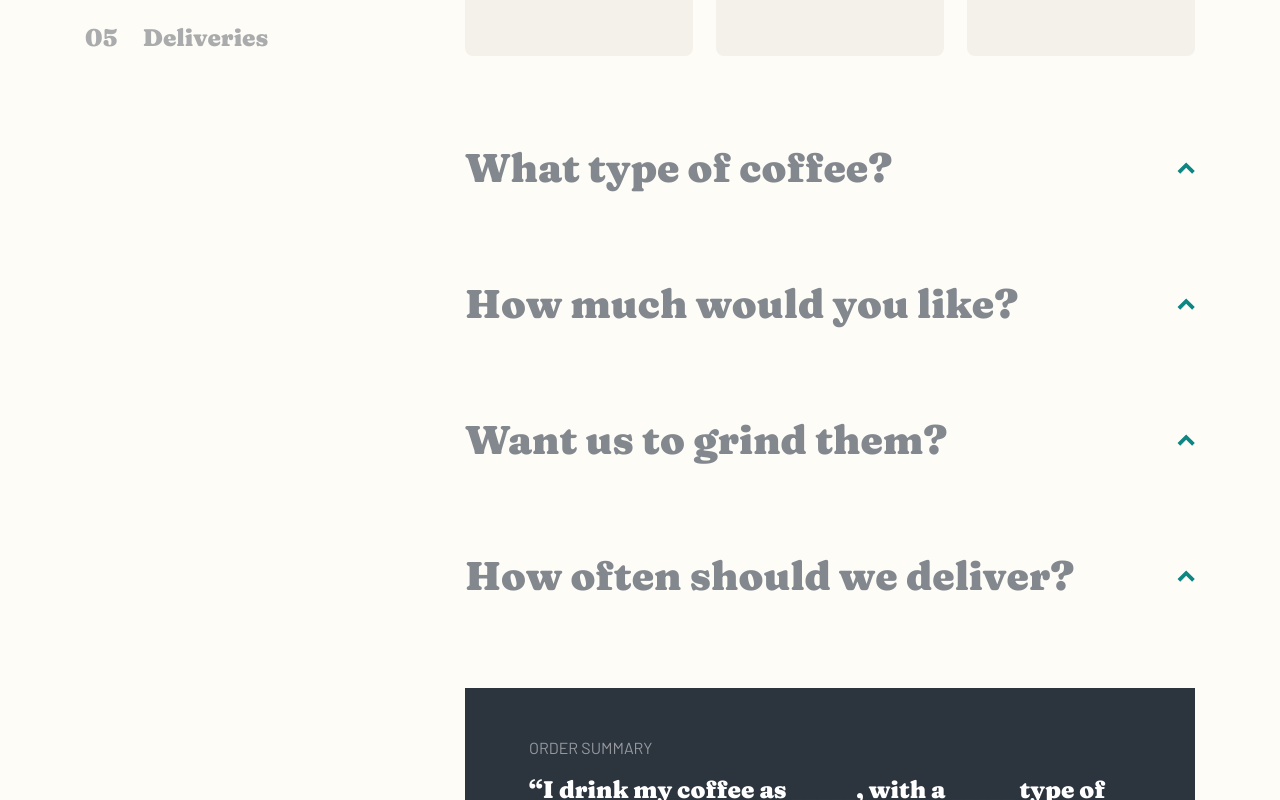
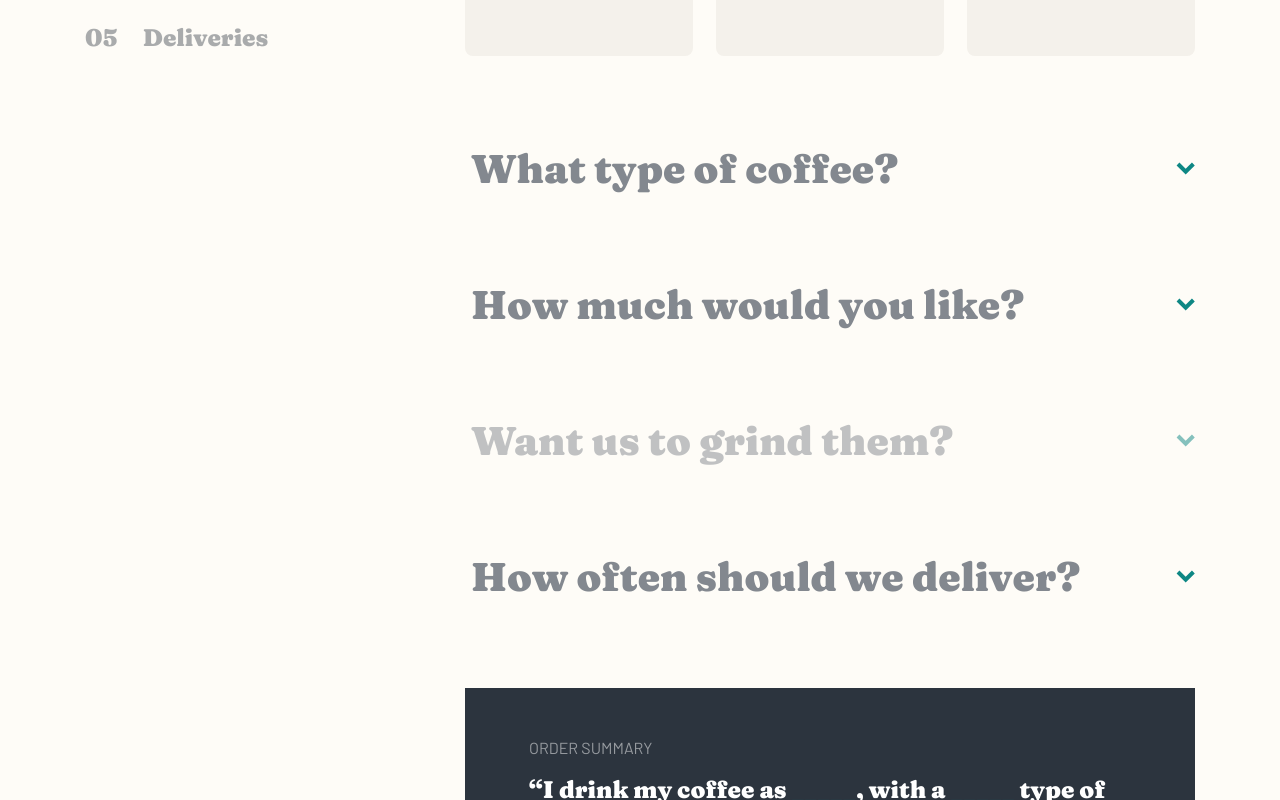
Before and after one commit to danielopq/Coffeeroasters, a React (Vite) app: page / in a window 1280 px wide. Shown: the part 1841-2641 px from the top of the page. Built offline with nearby package versions, Linux system fonts and the light colour scheme.

Commit message:
PlanOption.tsx - cleaning code, blocked prop added, comments extended

```diff
--- a/src/components/subscribe/subscribePlanMaker/SubscribePlanMaker.tsx
+++ b/src/components/subscribe/subscribePlanMaker/SubscribePlanMaker.tsx
@@ -27,7 +27,7 @@ const SubscribePlanMaker: React.FC = () => {
                     <PlanOption optionID={'preferences'} deployed={true} option={option01} getChoice={getChoice} />
                     <PlanOption optionID={'beanType'} deployed={false} option={option02} getChoice={getChoice} />
                     <PlanOption optionID={'quantity'} deployed={false} option={option03} getChoice={getChoice} />
-                    <PlanOption optionID={'grindOption'} deployed={false} option={option04} getChoice={getChoice} />
+                    <PlanOption optionID={'grindOption'} deployed={false} option={option04} blocked={true} getChoice={getChoice} />
                     <PlanOption optionID={'deliveries'} deployed={false} option={option05} getChoice={getChoice} />
                 </div>
             </div>
--- a/src/components/subscribe/subscribePlanMaker/planOption/PlanOption.tsx
+++ b/src/components/subscribe/subscribePlanMaker/planOption/PlanOption.tsx
@@ -18,57 +18,80 @@ interface PlanOptionProps {
     optionID: string;
     option: Option;
     deployed: boolean;
-    getChoice: (option:string,choice:string)=>void;
+    blocked?: boolean;
+    getChoice: (option: string, choice: string) => void;
 }
 
 /**
- * Component that renders a single product option for the consumer to select within a plan.
- * @param param0 - Contains the `deployed` state and the product `option` to be displayed.
- * @returns - The rendered product option.
+ * Component that renders an individual product option within a plan, allowing the user to make a selection.
+ * @param {PlanOptionProps} param0 - The properties for the component:
+ * - `optionID`: A unique identifier for the option.
+ * - `option`: The details of the option, including the header and the choices.
+ * - `deployed`: Determines if the choices should be displayed.
+ * - `blocked`: Optional flag to disable interactions with the option.
+ * - `getChoice`: Function to be called when a choice is selected.
+ * @returns {JSX.Element} The rendered component displaying the product option.
  */
-const PlanOption: React.FC<PlanOptionProps> = ({optionID, option, deployed, getChoice}) => {
+const PlanOption: React.FC<PlanOptionProps> = ({ optionID, option, deployed, blocked = false, getChoice }) => {
 
     const { optionHeader, choice01, choice02, choice03 } = option;
     const [selectedChoice, setSelectedChoice] = useState<string | null>(null);
-    const refArrow = useRef<HTMLButtonElement>(null);
+    const refOptionButton = useRef<HTMLButtonElement>(null);
     const refOptionChoices = useRef<HTMLDivElement>(null);
     const [choicesVisibility, SetChoicesVisibility] = useState<boolean>(deployed);
 
     useEffect(() => {
         displayChoices();
-    }, [])
+    }, []);
+
+    useEffect(() => {
+        if (refOptionButton.current) {
+            refOptionButton.current.className = blocked ? 'buttonBlocked' : 'arrowDown';
+        }
+    }, [blocked]);
 
     /**
-     * Sets the arrow to point up (choices expanded) or down (choices collapsed), and shows or hides the choices accordingly.
+     * Toggles the visibility of the choices and updates the button and choices styles.
+     * If the option is blocked, choices remain collapsed.
      */
     const displayChoices = () => {
-        SetChoicesVisibility(!choicesVisibility);
-        if (refArrow.current) {
-            choicesVisibility ? refArrow.current.className = 'arrow arrowDown' : refArrow.current.className = 'arrow arrowUp'
+        if (!blocked) {
+            SetChoicesVisibility(!choicesVisibility);
+            if (refOptionButton.current) {
+                refOptionButton.current.className = choicesVisibility ? 'arrowUp' : 'arrowDown';
+            }
+            if (refOptionChoices.current) {
+                refOptionChoices.current.className = choicesVisibility
+                    ? 'optionChoices optionChoicesExtended'
+                    : 'optionChoices optionChoicesCollapsed';
+            }
+        } else {
+            // Ensure the choices are collapsed when the option is blocked
+            if (refOptionChoices.current) {
+                refOptionChoices.current.className = 'optionChoices optionChoicesCollapsed';
+            }
         }
-        if (refOptionChoices.current) {
-            choicesVisibility ? refOptionChoices.current.className = 'optionChoices optionChoicesExtended' : refOptionChoices.current.className = 'optionChoices optionChoicesCollapsed'
-        }
-    }
+    };
 
+    /**
+     * Handles the selection of a choice made by the user.
+     * @param {string} id - The identifier of the selected choice (`choice01`, `choice02`, or `choice03`).
+     */
     const handleClick = (id: 'choice01' | 'choice02' | 'choice03') => {
         setSelectedChoice(id);
-        getChoice(optionID,option[id].title);
+        getChoice(optionID, option[id].title);
     };
 
     return (
         <div className='option'>
-            <div className='optionTitle' onClick={displayChoices}>
-                <h2>{optionHeader}</h2>
-                <button ref={refArrow} className='arrow arrowDown'></button>
-            </div>
+            <button ref={refOptionButton} onClick={displayChoices}>{optionHeader}</button>
             <div ref={refOptionChoices} className='optionChoices'>
-                <PlanChoice choiceProperties={choice01} selected={selectedChoice === 'choice01' } onClick={() => handleClick('choice01')} />
-                <PlanChoice choiceProperties={choice02} selected={selectedChoice === 'choice02'} onClick={() => handleClick('choice02')}/>
-                <PlanChoice choiceProperties={choice03} selected={selectedChoice === 'choice03'} onClick={() => handleClick('choice03')}/>
+                <PlanChoice choiceProperties={choice01} selected={selectedChoice === 'choice01'} onClick={() => handleClick('choice01')} />
+                <PlanChoice choiceProperties={choice02} selected={selectedChoice === 'choice02'} onClick={() => handleClick('choice02')} />
+                <PlanChoice choiceProperties={choice03} selected={selectedChoice === 'choice03'} onClick={() => handleClick('choice03')} />
             </div>
         </div>
-    )
+    );
 }
 
 export default PlanOption;
--- a/src/components/subscribe/subscribePlanMaker/planOption/planOption.css
+++ b/src/components/subscribe/subscribePlanMaker/planOption/planOption.css
@@ -7,15 +7,31 @@
     margin-bottom: 88px;
 }
 
-.optionTitle{
+.option button{
     width: inherit;
     height: 48px;
-    display: flex;
-    flex-direction: row;
-    align-items: center;
-    justify-content: space-between;
+    text-align: left;
+    color: var(--grey);
+    background-color: transparent;
+    background-position: right;
+    background-repeat: no-repeat;
+    font: 40px/48px 'Fraunces-Black';
+    border: none;
+}
+
+.buttonBlocked{
+    background-image: url('./img/icon-arrow-down.svg');
+    opacity: 0.5;
+}
+
+.arrowUp{
+    background-image: url('./img/icon-arrow-up.svg') ;
     cursor: pointer;
-    color: var(--grey);
+}
+
+.arrowDown{
+    background-image: url('./img/icon-arrow-down.svg') ;
+    cursor: pointer;
 }
 
 .optionChoices{
@@ -33,22 +49,3 @@
 .optionChoicesCollapsed{
     display: none;
 }
-
-.arrow{
-    width: 18px;
-    height: 12px;
-    background-position: center;
-    background-size: 18px;
-    background-repeat: no-repeat;
-    cursor: pointer;
-    border: none;
-    background-color: transparent;
-}
-
-.arrowUp{
-    background-image: url('./img/icon-arrow-up.svg') ;
-}
-
-.arrowDown{
-    background-image: url('./img/icon-arrow-down.svg') ;
-}
```
